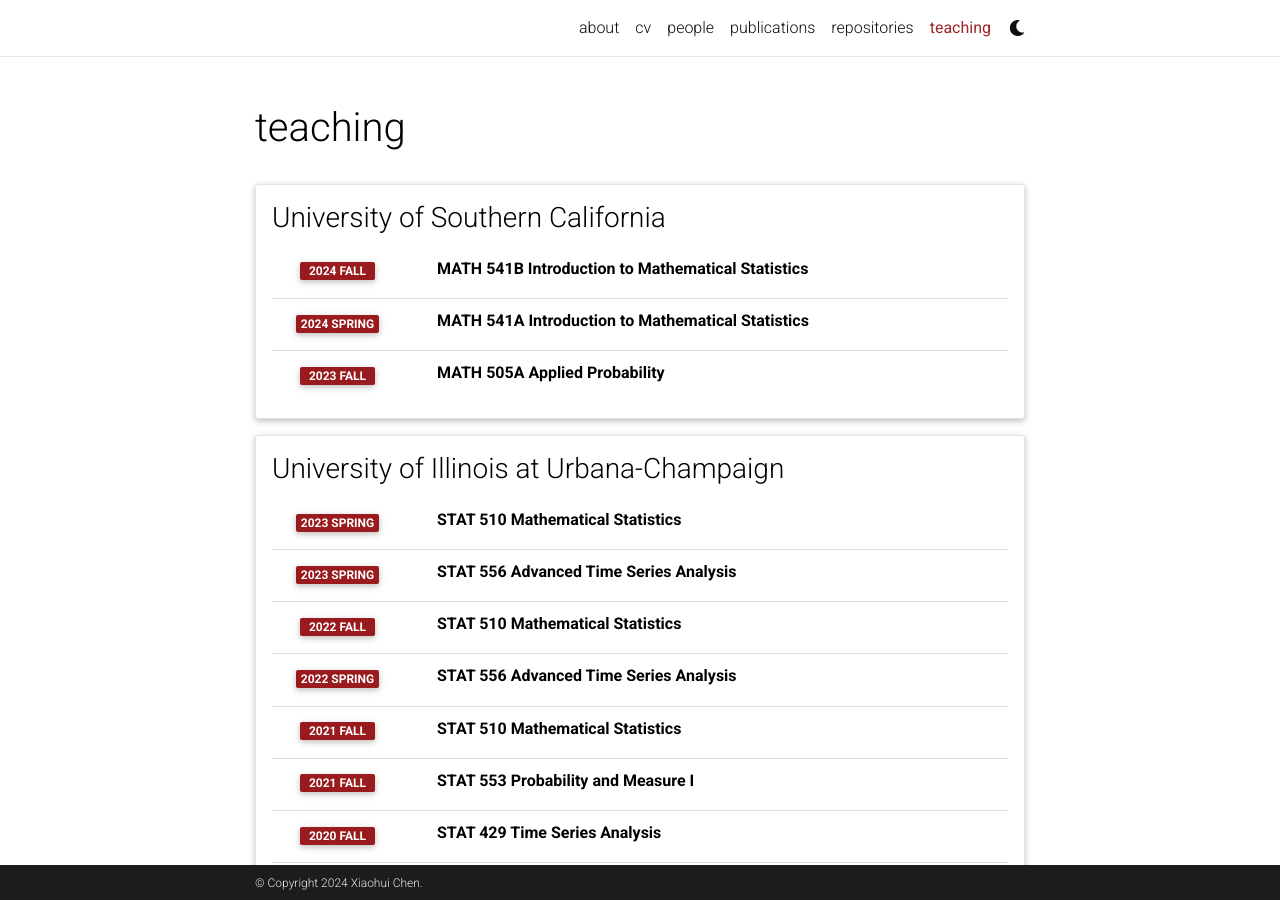
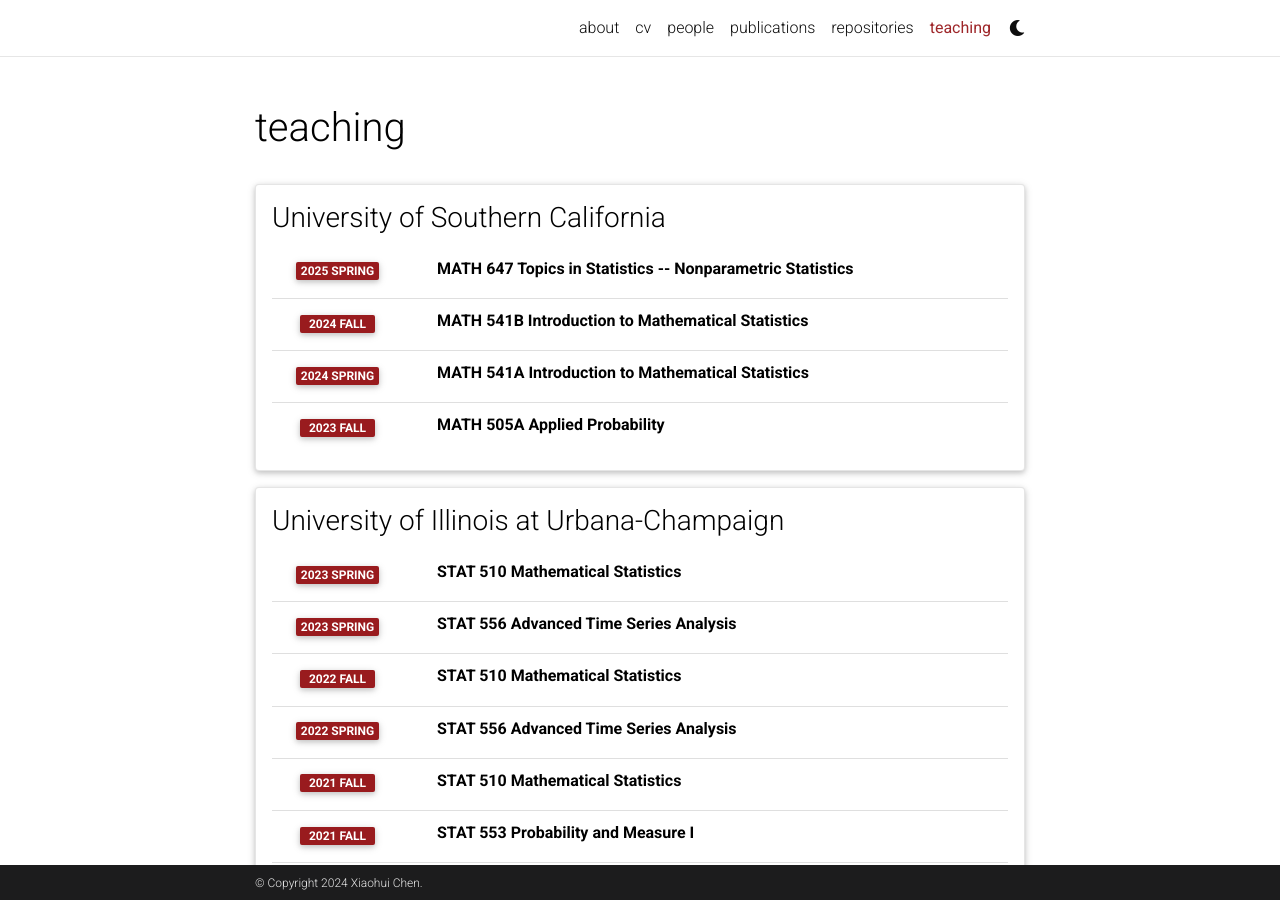
Before and after one commit to the-xiaohuichen/the-xiaohuichen.github.io, a Jekyll site: the page built from _pages/teaching.md, in a window 1280 px wide and 900 px high. Built offline with Jekyll 4.4.1, drawn with Linux system fonts in a browser that asks for light colours; comment, search, counter and statistics services are not loaded; a style sheet for code colours, icons or effects is not loaded.

Commit message:
12/16/2024

```diff
--- a/_data/teaching.yml
+++ b/_data/teaching.yml
@@ -1,6 +1,9 @@
 - title: University of Southern California
   type: time_table
   contents:
+    - title: MATH 647 Topics in Statistics -- Nonparametric Statistics
+      year: 2025 Spring
+
     - title: MATH 541B Introduction to Mathematical Statistics
       year: 2024 Fall
 
```
Also changed, not shown: 12 other files.
